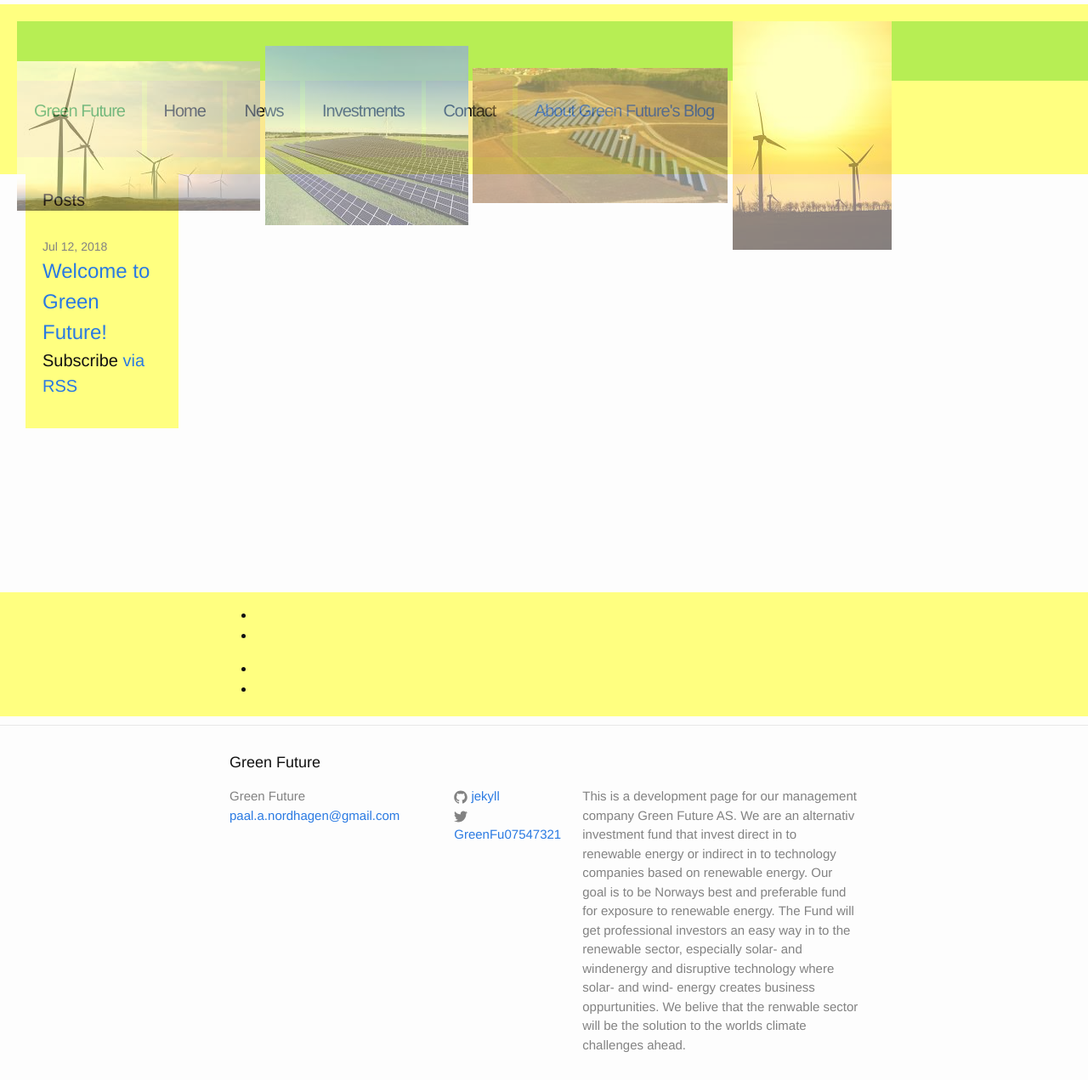
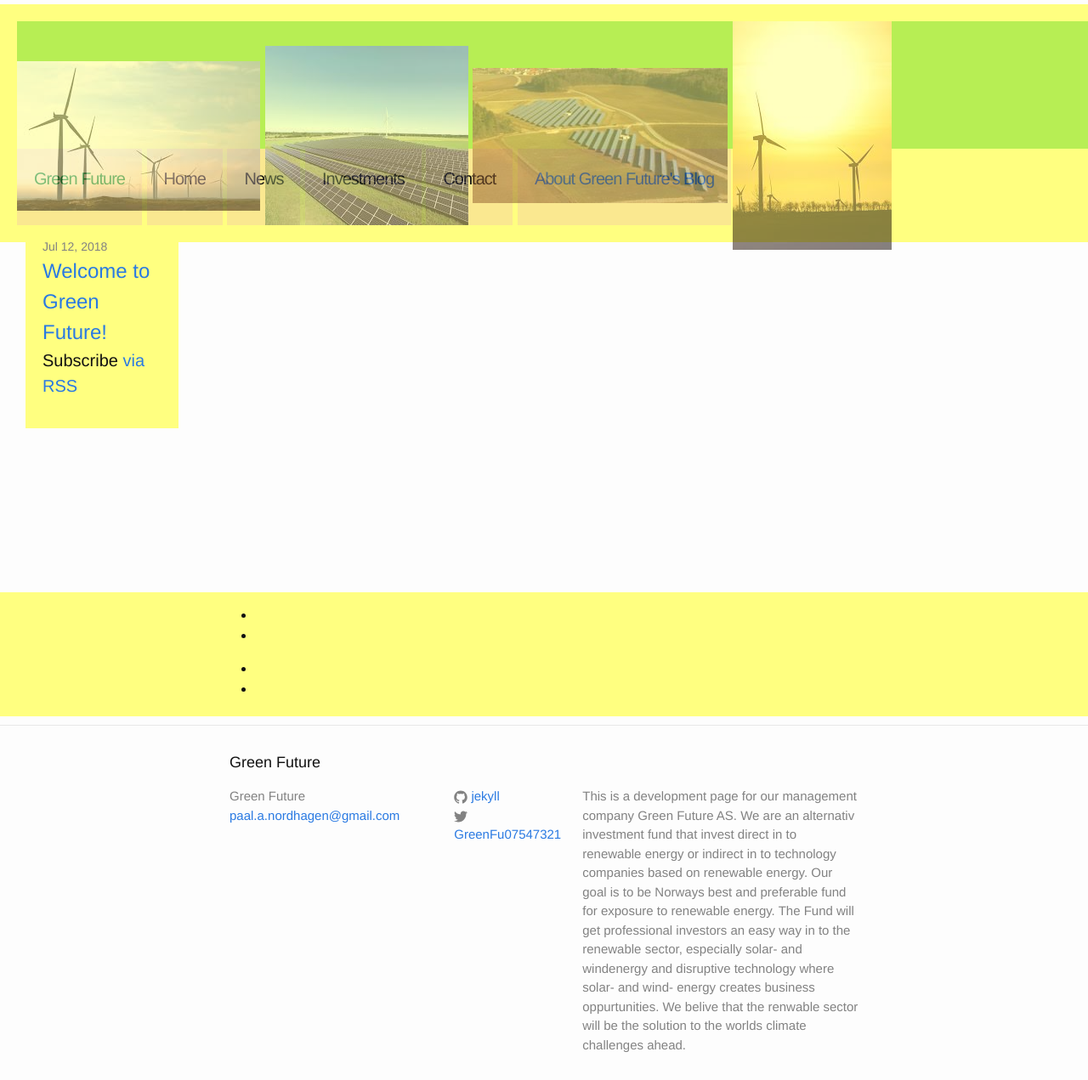
Before and after one commit to Paal-August/Paal-August.github.io, a Jekyll site: the page built from index.html, in a window 1280 px wide. Shown: the whole page at 85% size. Built offline with Jekyll 4.4.1, drawn with Linux system fonts in a browser that asks for light colours.

Commit message:
Update _layout.scss

```diff
--- a/_sass/_layout.scss
+++ b/_sass/_layout.scss
@@ -15,7 +15,7 @@
 
 .image-container{
   width:100%;
-  height:70px;
+  height:150px;
   float:left;
   background-position: left;
   opacity:50%;
```
